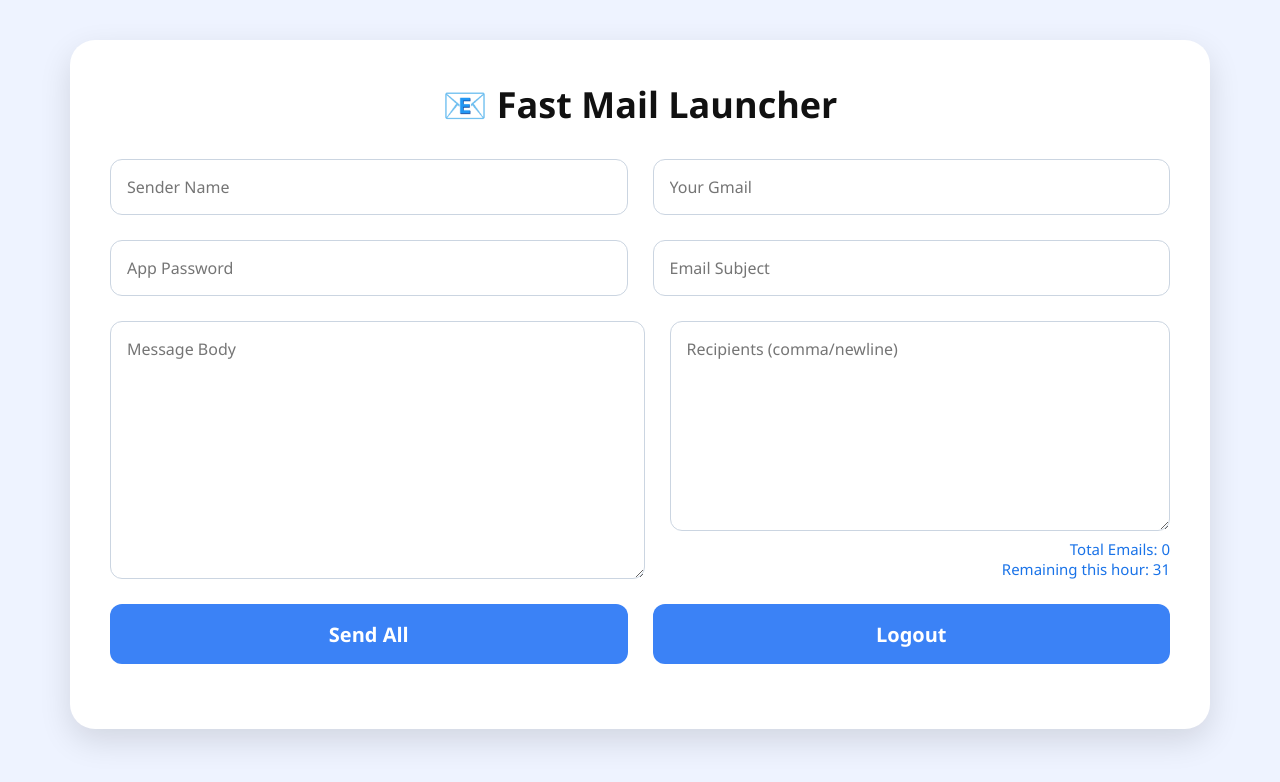
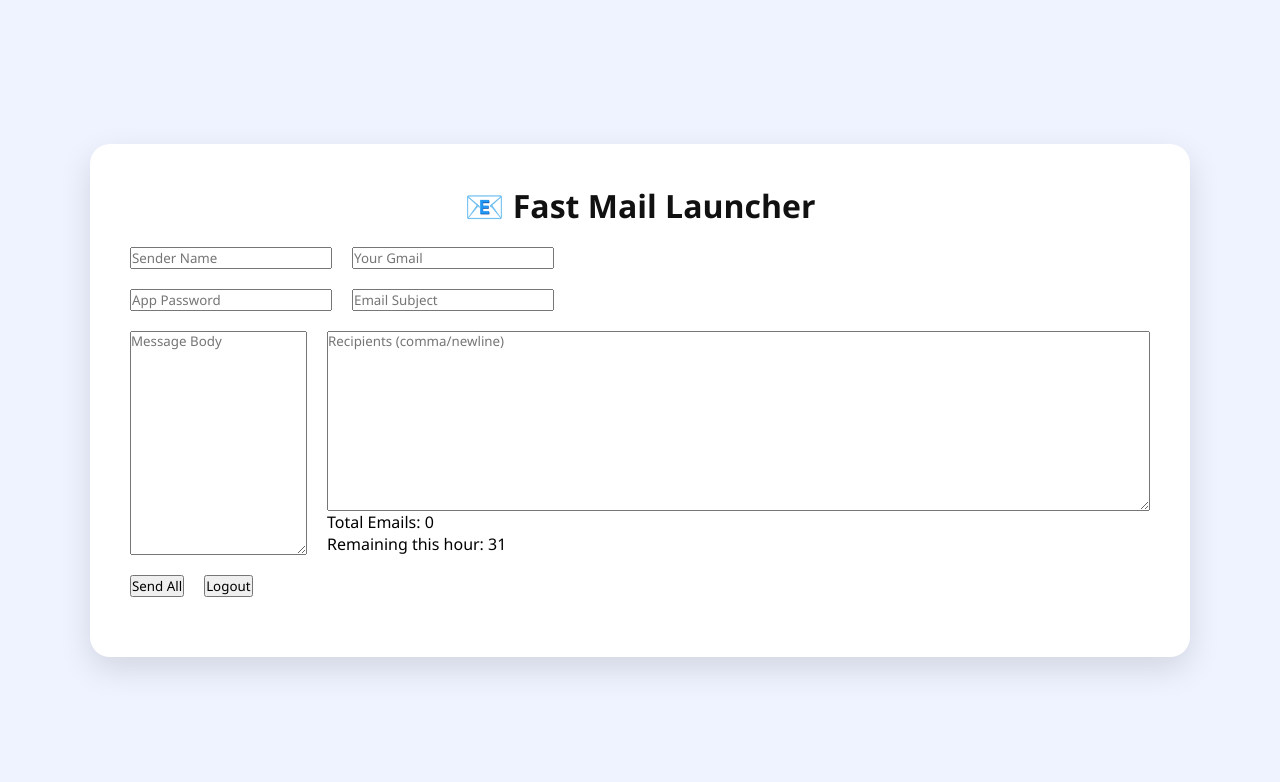
Before and after one commit to email-maker/1-arvind-kumar, a website: page public /launcher.html in a window 1280 px wide. Drawn offline with Linux system fonts and the light colour scheme.

Commit message:
Update style.css

```diff
--- a/public /style.css
+++ b/public /style.css
@@ -5,10 +5,10 @@
 body{
   display:flex;
   justify-content:center;
-  align-items:flex-start;
-  min-height:100vh;
+  align-items:center;
+  height:100vh;
   background:#eef3ff;
-  padding:40px;
+  padding:20px;
 }
 
 /* LOGIN */
@@ -38,73 +38,34 @@ body{
 }
 #loginStatus{color:#ef4444;margin-top:8px;}
 
-/* MAIN CONTAINER */
+/* MAIN */
 .container{
   background:#fff;
   padding:40px;
-  border-radius:25px;
-  width:1200px;
+  border-radius:20px;
+  width:1100px;
   max-width:95%;
   box-shadow:0 12px 32px rgba(0,0,0,0.12);
 }
 
 .container h2{
   text-align:center;
-  margin-bottom:30px;
+  margin-bottom:20px;
   color:#111;
-  font-size:36px;
-  font-weight:700;
+  font-size:32px;
 }
 
 .row{
   display:flex;
-  gap:25px;
-  margin-bottom:25px;
+  gap:20px;
+  margin-bottom:20px;
 }
 
 .bigbox{
-  min-height:210px;
+  min-height:180px;
   resize:vertical;
 }
 
 .recipient-box{
   flex:1; display:flex; flex-direction:column;
 }
-
-.small-info{
-  text-align:right;
-  font-size:15px;
-  color:#1a73e8;
-  margin-top:8px;
-}
-
-.row input,
-.row textarea,
-.row button{
-  flex:1;
-  padding:16px;
-  border-radius:12px;
-  border:1px solid #cbd5e1;
-  font-size:16px;
-}
-
-.row button{
-  background:#3b82f6;
-  color:#fff;
-  border:none;
-  border-radius:12px;
-  font-size:20px;
-  font-weight:600;
-  cursor:pointer;
-  height:60px;
-}
-
-.row button:hover{
-  background:#2563eb;
-}
-
-#statusMessage{
-  text-align:center;
-  margin-top:10px;
-  color:#ef4444;
-}
```
